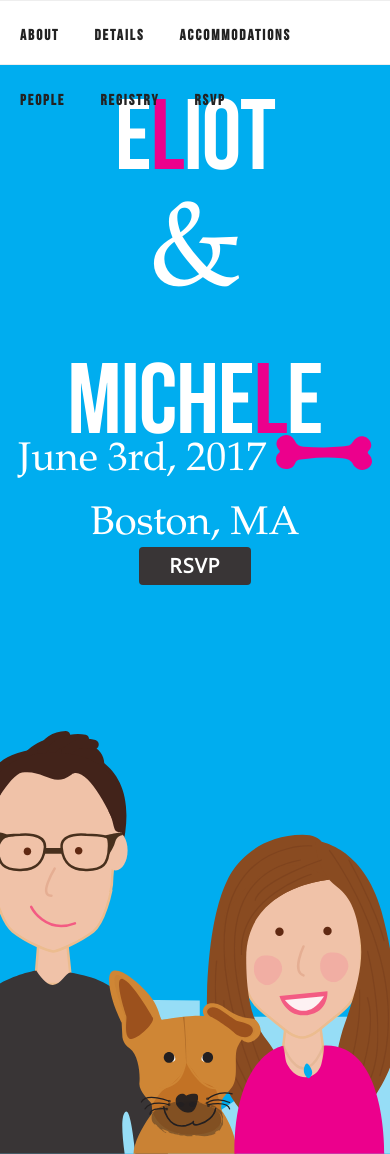
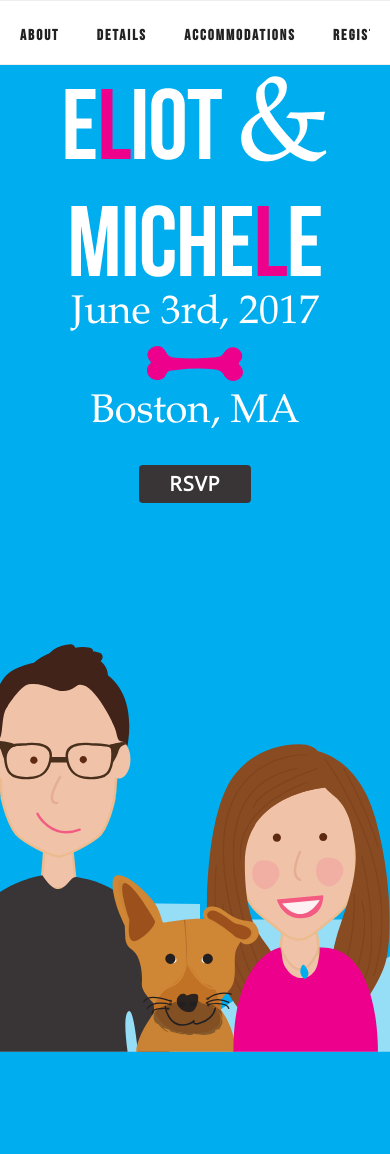
Before and after one commit to ewalker11/walkerdowntheaisle, a Flask app: page / in a window 390 px wide. After the commit the page ends 1052 px from the top, so only its background shows below. Run offline with Flask 2, Linux system fonts and the light colour scheme; some web fonts are replaced.

Commit message:
Fix menu, better mobile experiment

```diff
--- a/static/css/custom.css
+++ b/static/css/custom.css
@@ -24,7 +24,7 @@ img {
 .splash h1 {
   color: #FFFFFF;
   font-size: 10rem;
-
+  line-height: 10rem;
 }
 
 .splash h1 .ell {
@@ -36,22 +36,29 @@ img {
   font-family: Garamond, serif;
 }
 
-@media(max-width: 500px) {
-  .splash h1 .amp {
-    display: block;  /* "&" gets its own line */
-  }
-}
+/*@media(max-width: 500px) {*/
+  /*.splash h1 .amp {*/
+    /*display: block;  !* "&" gets its own line *!*/
+  /*}*/
+/*}*/
 
 .splash .subtext {
   color: #FFFFFF;
   font-size: 4rem;
   font-family: Garamond, serif;
-  margin-top: -4rem;
+  margin-top: -2rem;
   margin-bottom: 1rem;
 }
 
 .splash .subtext img {
   height: 3.5rem;
+  margin: auto;
+}
+
+@media(max-width: 533px) {
+  .splash .subtext img {
+    display: block;
+  }
 }
 
 .splash a {
@@ -60,7 +67,7 @@ img {
   font-size: 2rem;
   vertical-align: top;
   border-width: 0;
-  margin-top: -2rem;
+  margin-top: 1rem;
 }
 
 .splash a:hover {
@@ -78,7 +85,7 @@ img {
   width: 100%;
 
   /* Flexbox is a better solution for "fill the rest of the screen" */
-  height: calc(100% - 22rem);  /* height of screen minus approx height of text content */
+  height: calc(100% - 24rem);  /* height of screen minus approx height of text content */
 }
 
 .splash .cute-photo {
@@ -175,14 +182,6 @@ img {
   position: fixed;
   box-sizing: border-box;
   font-family: BebasNeue, serif;
-}
-
-.navbar + .docs-section {
-  border-top-width: 0;
-}
-
-.navbar,
-.navbar-spacer {
   display: block;
   width: 100%;
   height: 6.5rem;
@@ -193,24 +192,22 @@ img {
   padding-bottom: 1rem;
 }
 
-.navbar-spacer {
-  display: none;
-}
-
 .navbar + .container {
   padding-top: 7.5rem;
   width: 100%;
 }
 
 .navbar-list {
-  list-style: none;
+  list-style-type: none;
   margin-bottom: 0;
+  white-space: nowrap;
+  overflow-x: auto;
 }
 
 .navbar-item {
   position: relative;
-  float: left;
   margin-bottom: 0;
+  display: inline;
 }
 
 .navbar-link {
--- a/templates/base.html
+++ b/templates/base.html
@@ -22,18 +22,13 @@
 <body>
   <nav class="navbar">
     <div class="container">
-      <div class="row">
-        <div class="eleven columns">
       <ul class="navbar-list">
         <li class="navbar-item"><a class="navbar-link" href="/">About</a></li>
         <li class="navbar-item"><a class="navbar-link" href="/details">Details</a></li>
         <li class="navbar-item"><a class="navbar-link" href="/accommodations">Accommodations</a></li>
-            <li class="navbar-item"><a class="navbar-link" href="/people">People</a></li>
         <li class="navbar-item"><a class="navbar-link" href="/registry">Registry</a></li>
         <li class="navbar-item"><a class="navbar-link" href="/rsvp">RSVP</a></li>
       </ul>
-        </div>
-      </div>
     </div>
   </nav>
   {% block body %}
```
Also changed, not shown: other parts of static/css/custom.css (+17 -23 lines), templates/people.html (deleted, +0 -15 lines). Lines whose indentation alone changed are shown as unchanged.
